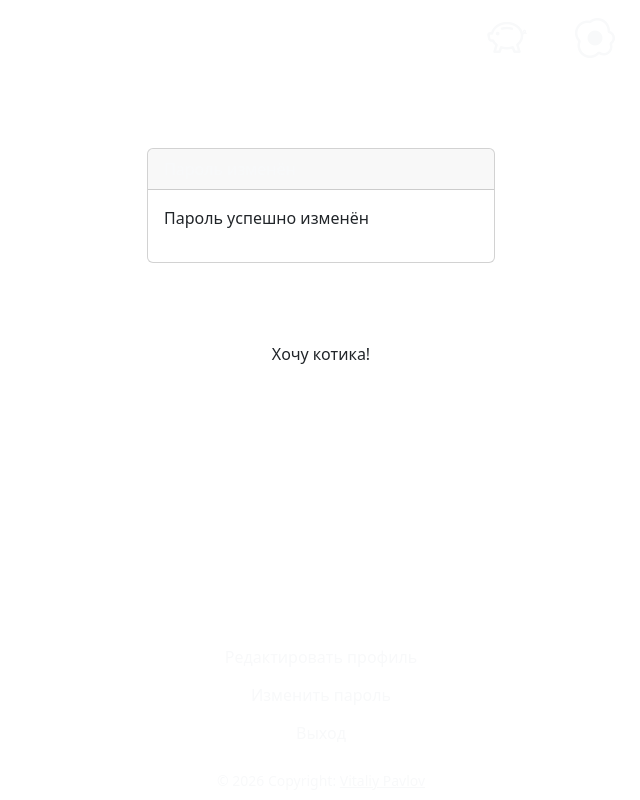
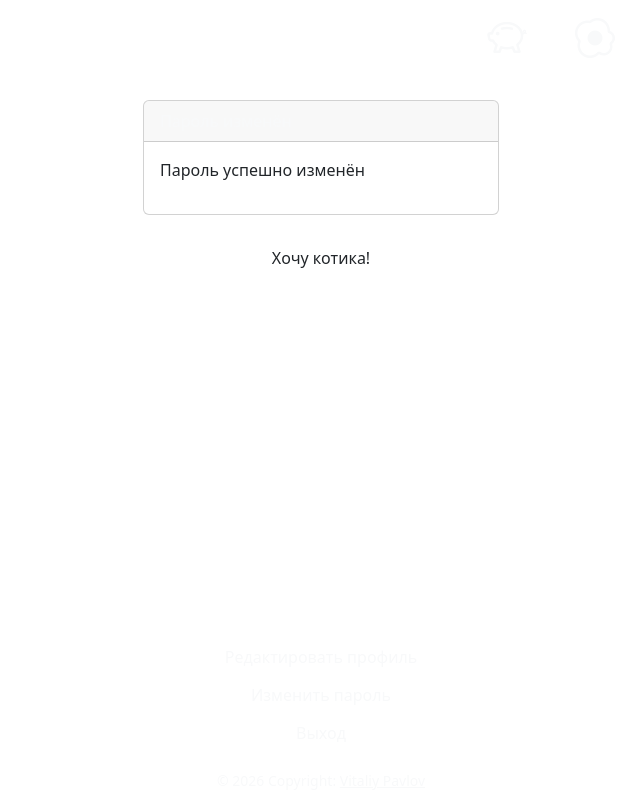
Before and after one commit to v-2841/daystat, a Django app: page /auth/password_change/done/ in a window 1280 px wide. Shown: the whole page, without its empty margins (319-959 px from the left). Run offline with Django 5.2, Linux system fonts and the light colour scheme; the visitor is signed in with stand-in values (Sample User, id 1).

Commit message:
Fix sticky footer and password done layout

```diff
--- a/templates/base.html
+++ b/templates/base.html
@@ -41,7 +41,7 @@
         {% block extrahead %}
         {% endblock extrahead %}
     </head>
-    <body class="d-flex flex-column vh-100">
+    <body class="d-flex flex-column min-vh-100">
         <header>
             {% include "includes/header.html" %}
         </header>
--- a/templates/users/password_change_done.html
+++ b/templates/users/password_change_done.html
@@ -3,7 +3,6 @@
     Пароль изменён
 {% endblock title %}
 {% block content %}
-    <div class="container py-5">
     <div class="row justify-content-center">
         <div class="col-lg-4">
             <div class="card">
@@ -14,5 +13,4 @@
             </div>
         </div>
     </div>
-    </div>
 {% endblock content %}
```
Lines whose indentation alone changed are shown as unchanged.
